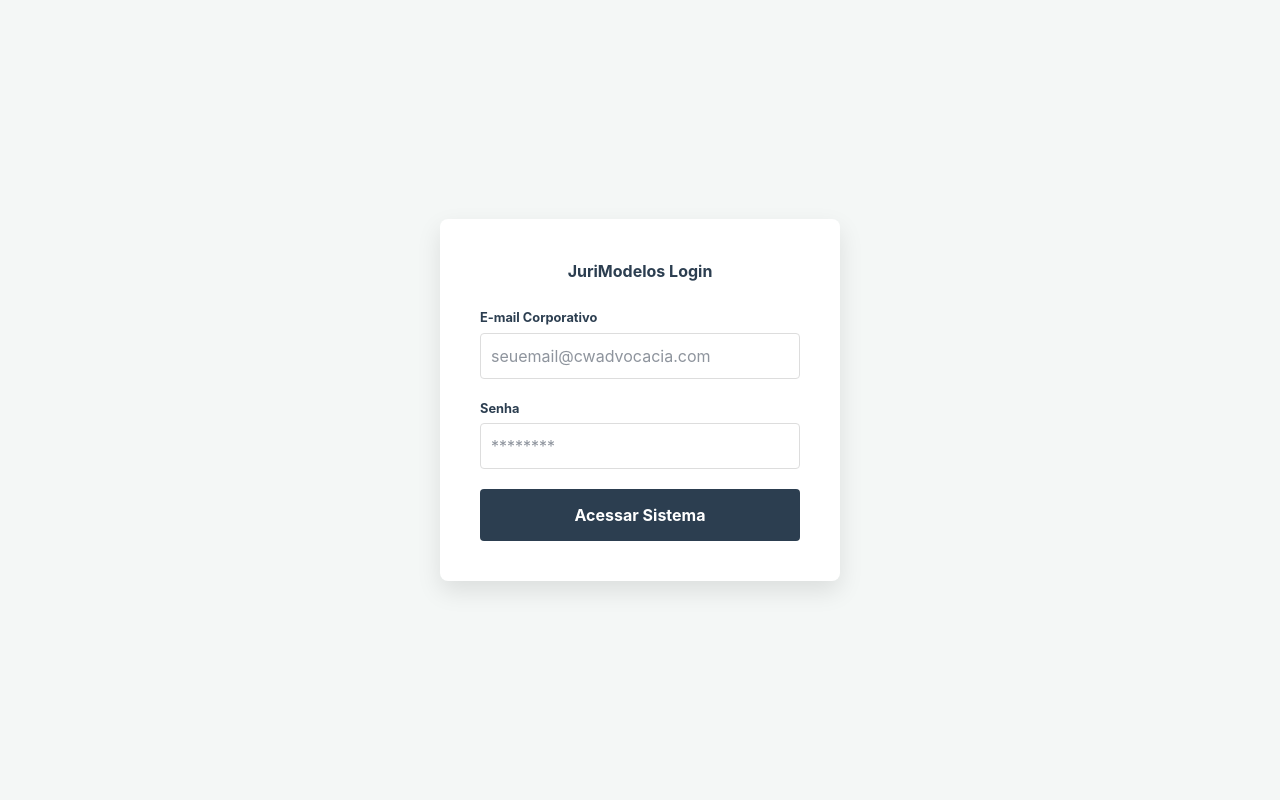
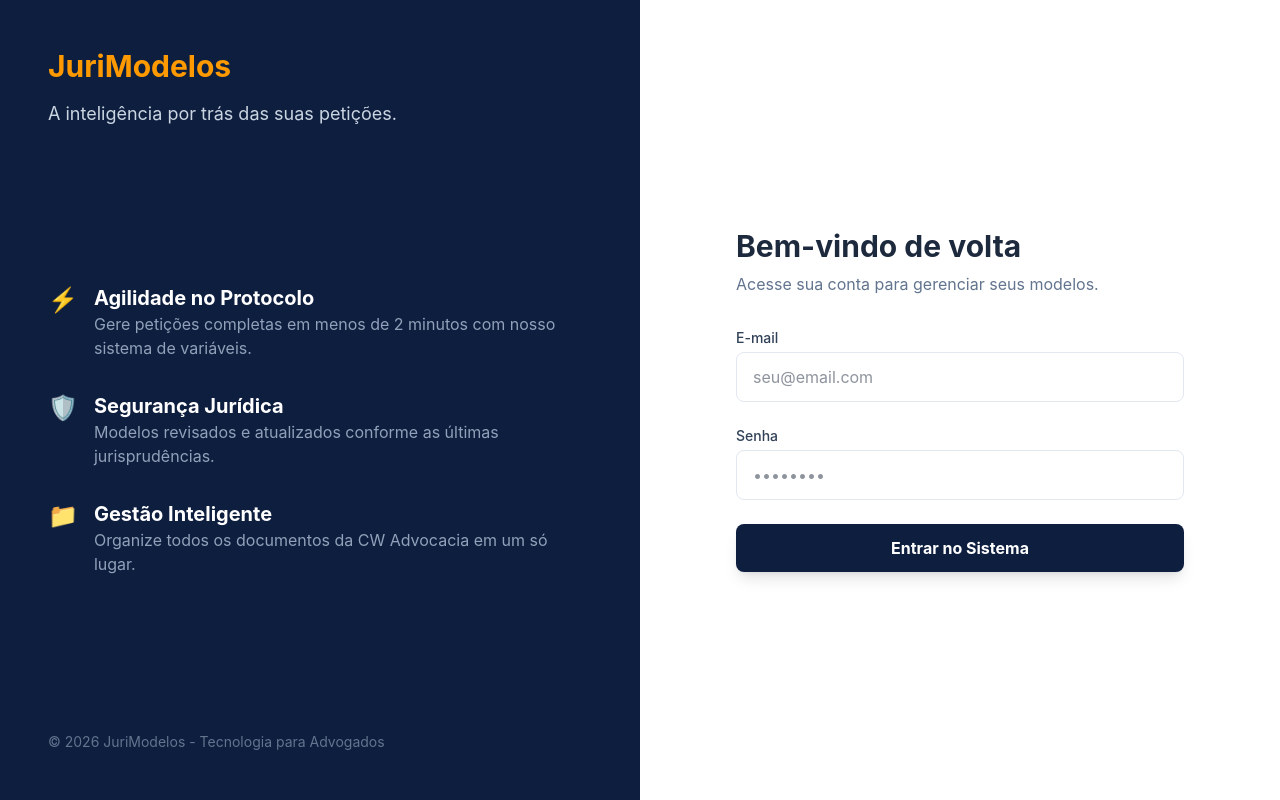
Before and after one commit to DavidWanderley/JuriModelos-app, a React (Vite) app: page /login in a window 1280 px wide. Built offline with nearby package versions, Linux system fonts and the light colour scheme.

Commit message:
criacao de uma sidebar, header e ajuste melhorando a tela de login

```diff
--- /dev/null
+++ b/src/components/Header.jsx
@@ -0,0 +1,25 @@
+const Header = () => {
+  return (
+    <header className="h-16 bg-white border-b border-slate-200 fixed top-0 right-0 left-64 z-10 px-8 flex items-center justify-between">
+      <div className="flex-1 max-w-xl">
+        <input
+          type="text"
+          placeholder="Pesquisar modelos jurídicos..."
+          className="w-full bg-slate-100 border-none rounded-full px-5 py-2 text-sm focus:ring-2 focus:ring-amber-500"
+        />
+      </div>
+
+      <div className="flex items-center gap-4">
+        <div className="text-right">
+          <p className="text-sm font-bold text-slate-800 leading-none">David Wanderley</p>
+          <p className="text-xs text-slate-500">Advogado</p>
+        </div>
+        <div className="w-10 h-10 bg-amber-500 rounded-full flex items-center justify-center text-white font-bold">
+          DW
+        </div>
+      </div>
+    </header>
+  );
+};
+
+export default Header;
--- a/src/components/Layout.jsx
+++ b/src/components/Layout.jsx
@@ -1,32 +1,18 @@
-import React from 'react';
-import { useNavigate } from 'react-router-dom';
-import '../styles/Layout.css';
+import Sidebar from './Sidebar';
+import Header from './Header';
 
 const Layout = ({ children }) => {
-    const navigate = useNavigate();
-
-    const handleLogout = () => {
-        localStorage.removeItem('token');
-        navigate('/login');
-    };
-
-    return (
-        <div className="app-layout">
-            <aside className="sidebar">
-                <h2>JuriModelos</h2>
-                <nav>
-                    <ul>
-                        <li onClick={() => navigate('/')}>Dashboard</li>
-                        <li onClick={() => navigate('/modelos/novo')}>Novo Modelo</li>
-                        <li onClick={handleLogout} style={{color: '#e74c3c'}}>Sair</li>
-                    </ul>
-                </nav>
-            </aside>
-            <main className="content">
-                {children}
-            </main>
-        </div>
-    );
+  return (
+    <div className="flex min-h-screen bg-slate-50">
+      <Sidebar />
+      <div className="flex-1 ml-64 flex flex-col">
+        <Header />
+        <main className="p-8 mt-16">
+          {children}
+        </main>
+      </div>
+    </div>
+  );
 };
 
 export default Layout;
--- /dev/null
+++ b/src/components/Sidebar.jsx
@@ -0,0 +1,45 @@
+import { Link, useLocation } from 'react-router-dom';
+
+const Sidebar = () => {
+  const location = useLocation();
+
+  const menus = [
+    { name: "Início", icon: "🏠", path: "/" },
+    { name: "Criar Novo Modelo", icon: "➕", path: "/novo-Modelo" },
+
+  ];
+
+  return (
+    <aside className="w-64 bg-slate-900 h-screen fixed left-0 top-0 text-white p-5 flex flex-col">
+      <div className="text-2xl font-bold text-amber-500 mb-10 px-2">
+        JuriModelos
+      </div>
+
+      <nav className="flex-1">
+        <ul className="space-y-2">
+          {menus.map((item) => (
+            <li key={item.name}>
+              <Link
+                to={item.path}
+                className={`flex items-center gap-3 p-3 rounded-lg transition-colors ${
+                  location.pathname === item.path
+                    ? "bg-amber-600 text-white"
+                    : "hover:bg-slate-800 text-slate-300"
+                }`}
+              >
+                <span>{item.icon}</span>
+                <span className="font-medium">{item.name}</span>
+              </Link>
+            </li>
+          ))}
+        </ul>
+      </nav>
+
+      <div className="border-t border-slate-700 pt-5 text-sm text-slate-400 px-2 italic">
+        CW Advocacia
+      </div>
+    </aside>
+  );
+};
+
+export default Sidebar;
--- a/src/pages/CreateModel.jsx
+++ b/src/pages/CreateModel.jsx
@@ -10,10 +10,9 @@ const CreateModel = () => {
   const handleSubmit = async (e) => {
     e.preventDefault();
     try {
-      // Envia para a rota POST que testamos no Postman
       await api.post('/modelos', dados);
       alert('Modelo jurídico salvo com sucesso!');
-      navigate('/'); // Volta para o Dashboard
+      navigate('/');
     } catch (error) {
       console.error("Erro ao salvar:", error);
       alert('Erro ao conectar com o servidor.');
--- a/src/pages/GenerateDocument.jsx
+++ b/src/pages/GenerateDocument.jsx
@@ -13,7 +13,6 @@ const GenerateDocument = () => {
   useEffect(() => {
     api.get(`/modelos/${id}`).then((res) => {
       setModel(res.data);
-      // Cria um estado inicial para cada variável encontrada no modelo
       const fields = {};
       res.data.variaveis.forEach((v) => (fields[v] = ""));
       setFormData(fields);
@@ -35,15 +34,12 @@ const GenerateDocument = () => {
   const handleDownloadPDF = () => {
     const doc = new jsPDF();
 
-    // Configurações de fonte para padrão jurídico
     doc.setFont("times", "normal");
     doc.setFontSize(12);
 
-    // Adiciona o texto com quebra de linha automática
     const splitText = doc.splitTextToSize(documentoFinal, 180);
     doc.text(splitText, 15, 20);
 
-    // Salva o arquivo com o título do modelo
     doc.save(`${model.titulo}.pdf`);
   };
 
--- a/src/pages/Login.jsx
+++ b/src/pages/Login.jsx
@@ -1,66 +1,77 @@
-import React, { useState } from 'react';
-import { useNavigate } from 'react-router-dom';
-import api from '../services/api';
-import '../styles/Login.css';
+import React from 'react';
 
 const Login = () => {
-    const [email, setEmail] = useState('');
-    const [password, setPassword] = useState('');
-    const [error, setError] = useState('');
-    const navigate = useNavigate();
+  return (
+    <div className="flex min-h-screen">
+      {/* SIDEBAR DE PROPAGANDA (Lado Esquerdo) */}
+      <div className="hidden lg:flex w-1/2 bg-[#0e1e3f] text-white p-12 flex-col justify-between">
+        <div>
+          <h1 className="text-3xl font-bold text-amber-500">JuriModelos</h1>
+          <p className="mt-4 text-slate-300 text-lg">
+            A inteligência por trás das suas petições.
+          </p>
+        </div>
 
-    const handleSubmit = async (e) => {
-        e.preventDefault();
-        setError('');
+        {/* Conteúdo da "Propaganda" */}
+        <div className="space-y-8">
+          <div className="flex gap-4">
+            <span className="text-2xl">⚡</span>
+            <div>
+              <h3 className="font-bold text-xl">Agilidade no Protocolo</h3>
+              <p className="text-slate-400">Gere petições completas em menos de 2 minutos com nosso sistema de variáveis.</p>
+            </div>
+          </div>
 
-        try {
-            const response = await api.post('/auth/login', { email, password });
+          <div className="flex gap-4">
+            <span className="text-2xl">🛡️</span>
+            <div>
+              <h3 className="font-bold text-xl">Segurança Jurídica</h3>
+              <p className="text-slate-400">Modelos revisados e atualizados conforme as últimas jurisprudências.</p>
+            </div>
+          </div>
 
-            // Armazena o token no localStorage para as próximas requisições
-            localStorage.setItem('token', response.data.token);
-            localStorage.setItem('user', JSON.stringify(response.data.user));
+          <div className="flex gap-4">
+            <span className="text-2xl">📁</span>
+            <div>
+              <h3 className="font-bold text-xl">Gestão Inteligente</h3>
+              <p className="text-slate-400">Organize todos os documentos da CW Advocacia em um só lugar.</p>
+            </div>
+          </div>
+        </div>
 
-            // Redireciona para o Dashboard
-            navigate('/');
-        } catch (err) {
-            setError('E-mail ou senha incorretos. Tente novamente.');
-        }
-    };
+        <div className="text-sm text-slate-500">
+          © 2026 JuriModelos - Tecnologia para Advogados
+        </div>
+      </div>
 
-    return (
-        <div className="login-container">
-            <div className="login-card">
-                <h2>JuriModelos Login</h2>
+      {/* ÁREA DO FORMULÁRIO (Lado Direito) */}
+      <div className="w-full lg:w-1/2 bg-white flex items-center justify-center p-8">
+        <div className="max-w-md w-full">
+          <h2 className="text-3xl font-bold text-slate-800 mb-2">Bem-vindo de volta</h2>
+          <p className="text-slate-500 mb-8">Acesse sua conta para gerenciar seus modelos.</p>
 
-                {error && <div className="error-message">{error}</div>}
-
-                <form className="login-form" onSubmit={handleSubmit}>
-                    <div className="form-group">
-                        <label>E-mail Corporativo</label>
+          <form className="space-y-6">
+            <div>
+              <label className="block text-sm font-medium text-slate-700">E-mail</label>
               <input
                 type="email"
-                            value={email}
-                            onChange={(e) => setEmail(e.target.value)}
-                            placeholder="seuemail@cwadvocacia.com"
-                            required
+                className="w-full mt-1 px-4 py-3 border border-slate-200 rounded-lg focus:ring-2 focus:ring-amber-500 focus:border-transparent outline-none"
+                placeholder="seu@email.com"
               />
             </div>
-
-                    <div className="form-group">
-                        <label>Senha</label>
+            <div>
+              <label className="block text-sm font-medium text-slate-700">Senha</label>
               <input
                 type="password"
-                            value={password}
-                            onChange={(e) => setPassword(e.target.value)}
-                            placeholder="********"
-                            required
+                className="w-full mt-1 px-4 py-3 border border-slate-200 rounded-lg focus:ring-2 focus:ring-amber-500 focus:border-transparent outline-none"
+                placeholder="••••••••"
               />
             </div>
-
-                    <button type="submit" className="login-button">
-                        Acessar Sistema
+            <button className="w-full bg-[#0e1e3f] text-white py-3 rounded-lg font-bold hover:bg-slate-800 transition-all shadow-lg">
+              Entrar no Sistema
             </button>
           </form>
+        </div>
       </div>
     </div>
   );
--- a/src/routers/index.jsx
+++ b/src/routers/index.jsx
@@ -3,13 +3,19 @@ import Login from '../pages/Login';
 import Home from '../pages/Home';
 import GenerateDocument from '../pages/GenerateDocument';
 import CreateModel from '../pages/CreateModel';
+import Layout from '../components/Layout'; // O novo componente
 
 const isAuthenticated = () => {
   return localStorage.getItem('token') !== null;
 };
 
+// Modificamos o PrivateRoute para envolver o conteúdo no Layout
 const PrivateRoute = ({ children }) => {
-  return isAuthenticated() ? children : <Navigate to="/login" />;
+  return isAuthenticated() ? (
+    <Layout>{children}</Layout>
+  ) : (
+    <Navigate to="/login" />
+  );
 };
 
 const AppRoutes = () => (
@@ -22,7 +28,7 @@ const AppRoutes = () => (
       </PrivateRoute>
     } />
 
-    <Route path="/new" element={
+    <Route path="/novo-Modelo" element={
       <PrivateRoute>
         <CreateModel />
       </PrivateRoute>
```
Also changed, not shown: src/App.jsx (+5 -3 lines), src/pages/Home.jsx (+2 -7 lines). Lines whose indentation alone changed are shown as unchanged.
